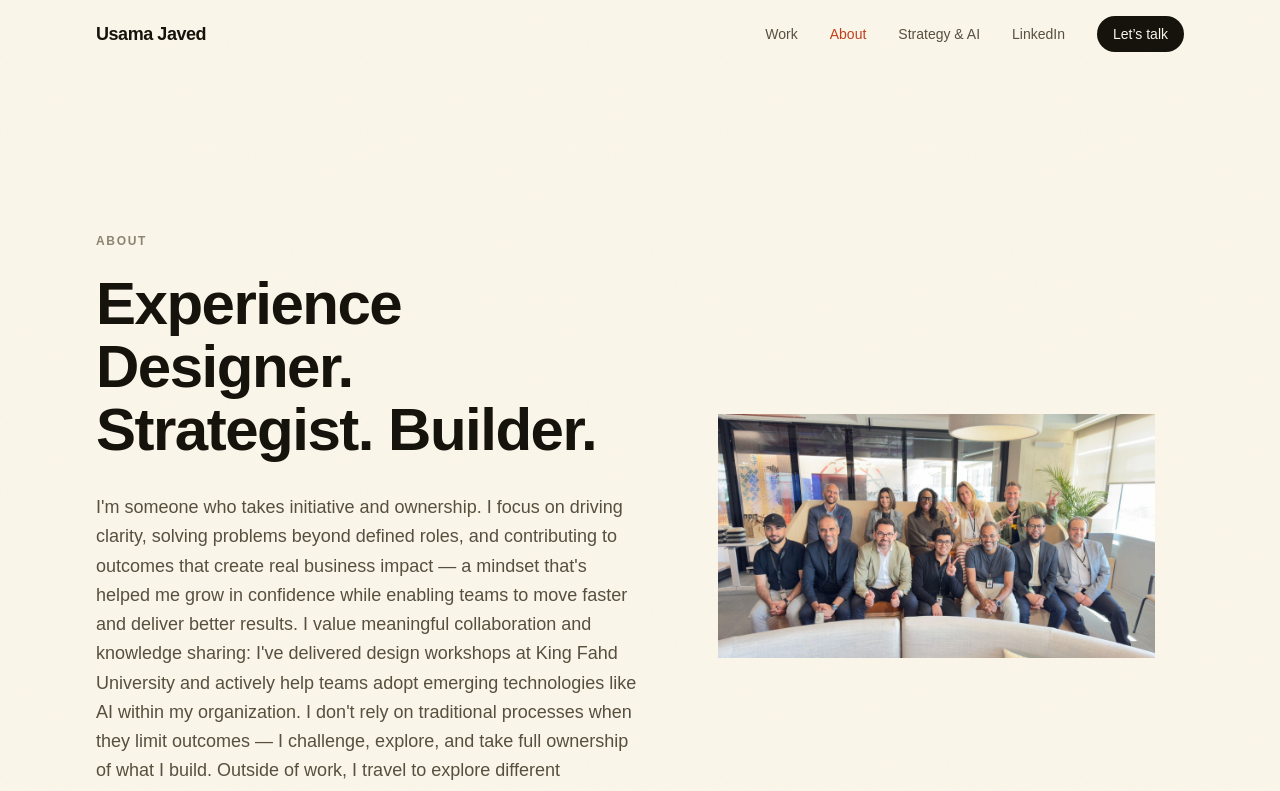
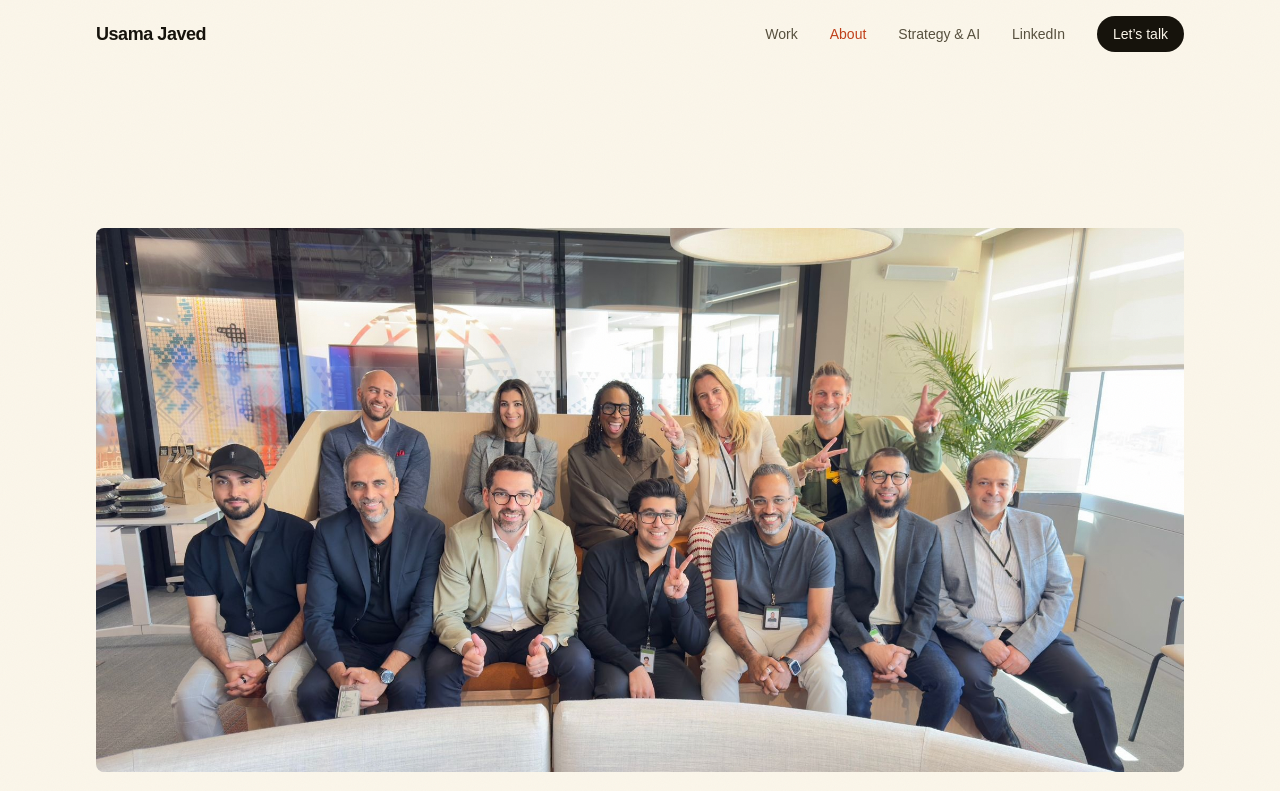
Before and after one commit to ujaved307-rgb/usamajaveddesign, a Next.js app: page /about in a window 1280 px wide. Shown: the top 791 px of the page. Built offline with nearby package versions, Linux system fonts and the light colour scheme; a web font is replaced by a local one.

Commit message:
About page: full-width banner photo on top, text below
Co-Authored-By: Claude Sonnet 5 <noreply@anthropic.com>
Claude-Session: https://claude.ai/code/session_01LvJmUK6oZwP6kAS8R4HK1y

```diff
--- a/src/app/about/page.tsx
+++ b/src/app/about/page.tsx
@@ -32,15 +32,25 @@ export default function AboutPage() {
   return (
     <div>
       <section className="mx-auto max-w-6xl px-5 pt-32 pb-20 sm:px-8 sm:pt-40">
-        <div className="grid gap-10 lg:grid-cols-[1.1fr_1fr] lg:items-center lg:gap-12">
-          <div>
+        <Reveal>
+          <RevealImage
+            src={about.headerPortrait}
+            alt="Usama Javed with colleagues"
+            fit="cover"
+            aspect="aspect-[2/1]"
+            roundedClassName="rounded-lg"
+            sizes="100vw"
+            priority
+          />
+        </Reveal>
+        <div className="mt-10 max-w-3xl">
           <Reveal>
             <span className="text-xs font-semibold uppercase tracking-[0.14em] text-ink-3">
               About
             </span>
           </Reveal>
           <Reveal delay={0.05}>
-              <h1 className="font-display mt-5 max-w-3xl text-4xl font-semibold leading-[1.05] tracking-tight text-balance sm:text-6xl">
+            <h1 className="font-display mt-5 text-4xl font-semibold leading-[1.05] tracking-tight text-balance sm:text-6xl">
               {about.title}
             </h1>
           </Reveal>
@@ -48,17 +58,6 @@ export default function AboutPage() {
             <p className="mt-8 max-w-2xl text-lg leading-relaxed text-ink-2 text-pretty">
               {about.intro}
             </p>
-            </Reveal>
-          </div>
-          <Reveal delay={0.1}>
-            <RevealImage
-              src={about.headerPortrait}
-              alt="Usama Javed with colleagues"
-              aspect="aspect-[9/5]"
-              bgClassName="bg-transparent"
-              roundedClassName="rounded-lg"
-              sizes="(min-width: 1024px) 560px, 100vw"
-            />
           </Reveal>
         </div>
       </section>
```
Lines whose indentation alone changed are shown as unchanged.
